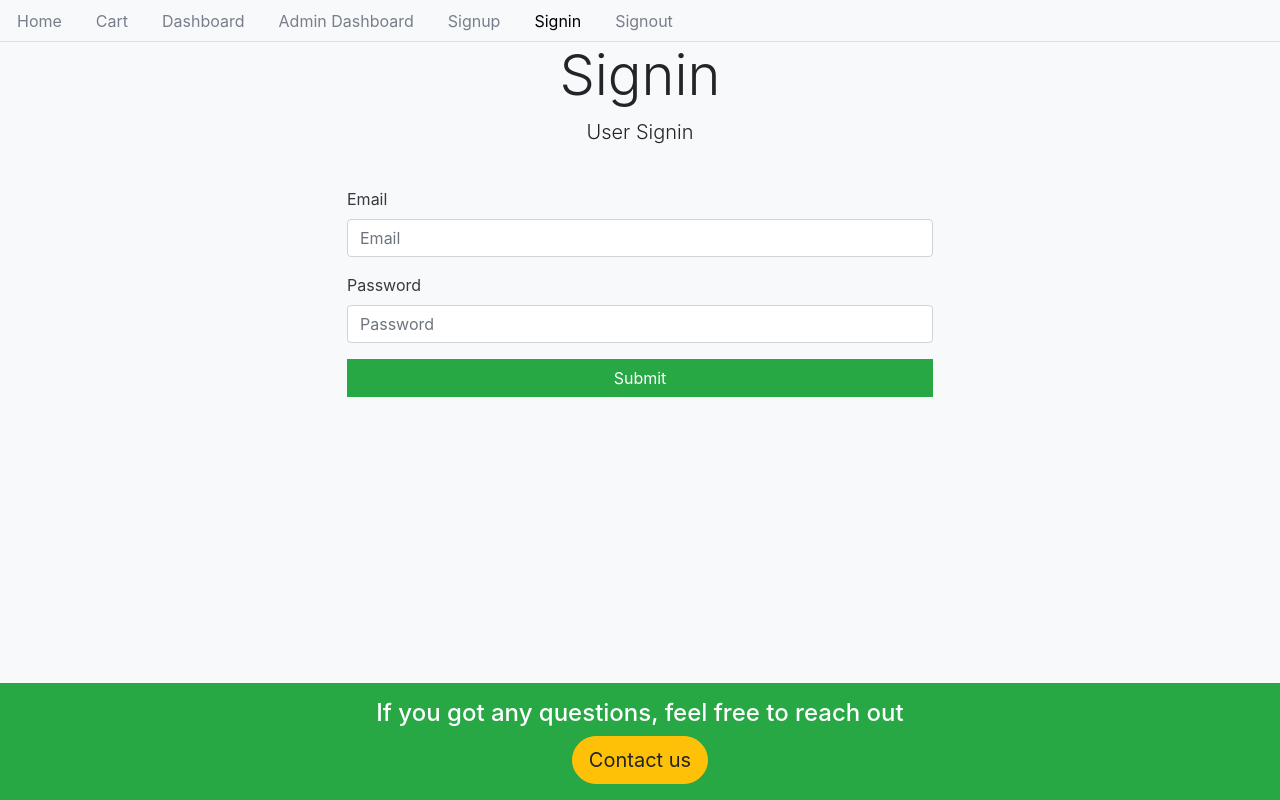
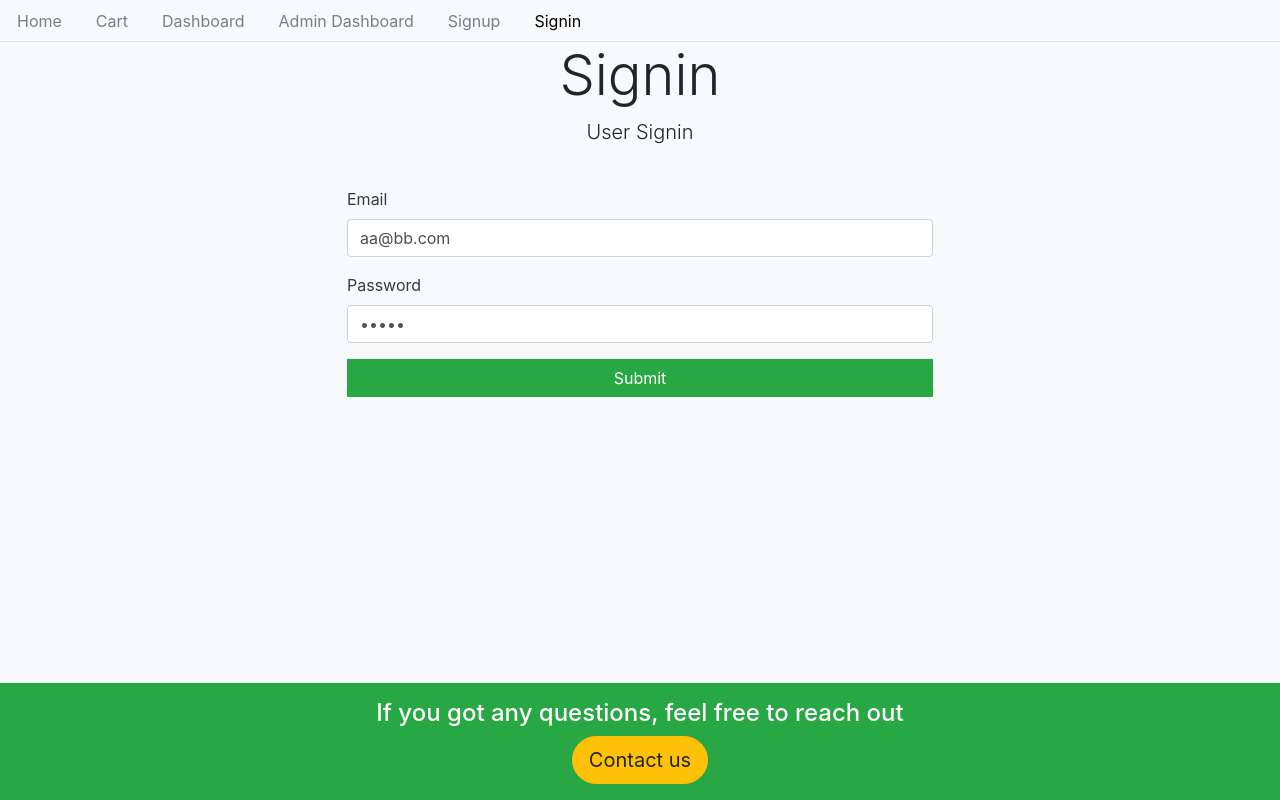
Before and after one commit to swapnadeepmohapatra/mern-ecom-web-frontend, a React (Create React App) app: page /signin in a window 1280 px wide. Built offline with nearby package versions, Linux system fonts and the light colour scheme.

Commit message:
added signout

```diff
--- a/src/auth/helper/index.js
+++ b/src/auth/helper/index.js
@@ -52,7 +52,7 @@ export const signout = next => {
       .then(response => {
         console.log(response);
       })
-      .catc(error => {
+      .catch(error => {
         console.log(error);
       });
   }
--- a/src/core/Menu.js
+++ b/src/core/Menu.js
@@ -1,5 +1,6 @@
-import React from "react";
+import React, { Fragment } from "react";
 import { Link, withRouter } from "react-router-dom";
+import { signout, isAuthenticated } from "../auth/helper";
 
 const currentTab = (history, path) => {
   if (history.location.pathname === path) {
@@ -48,6 +49,8 @@ const Menu = ({ history }) => {
             Admin Dashboard
           </Link>
         </li>
+        {!isAuthenticated() && (
+          <Fragment>
             <li className="nav-item">
               <Link
                 style={currentTab(history, "/signup")}
@@ -66,15 +69,22 @@ const Menu = ({ history }) => {
                 Signin
               </Link>
             </li>
+          </Fragment>
+        )}
+        {isAuthenticated() && (
           <li className="nav-item">
-          <Link
-            style={currentTab(history, "/signout")}
-            className="nav-link"
-            to="/signout"
+            <span
+              className="nav-link text-danger"
+              onClick={() => {
+                signout(() => {
+                  history.push("/");
+                });
+              }}
             >
               Signout
-          </Link>
+            </span>
           </li>
+        )}
       </ul>
     </div>
   );
--- a/src/user/Signin.js
+++ b/src/user/Signin.js
@@ -6,8 +6,8 @@ import "../styles.css";
 
 const Signin = () => {
   const [values, setValues] = useState({
-    email: "",
-    password: "",
+    email: "aa@bb.com",
+    password: "12345",
     error: "",
     didRedirect: false,
     loading: false
```
Lines whose indentation alone changed are shown as unchanged.
